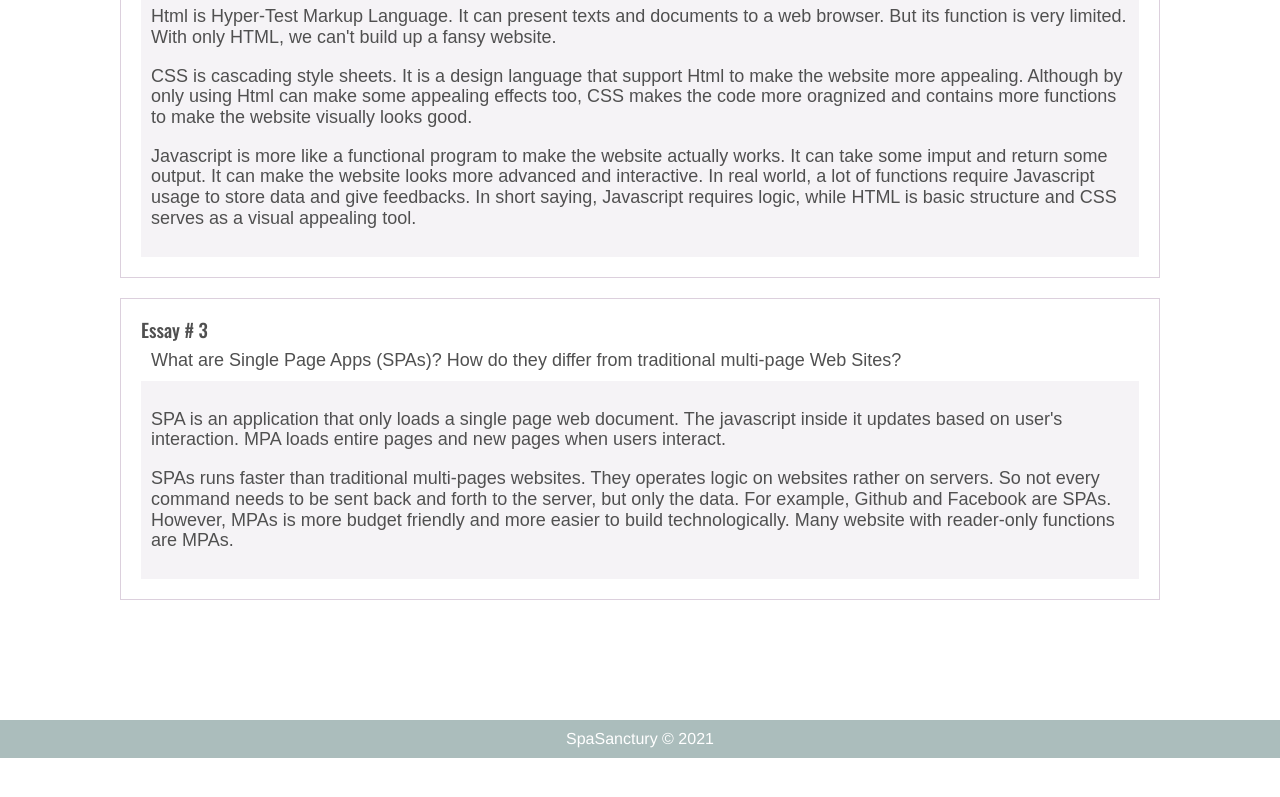
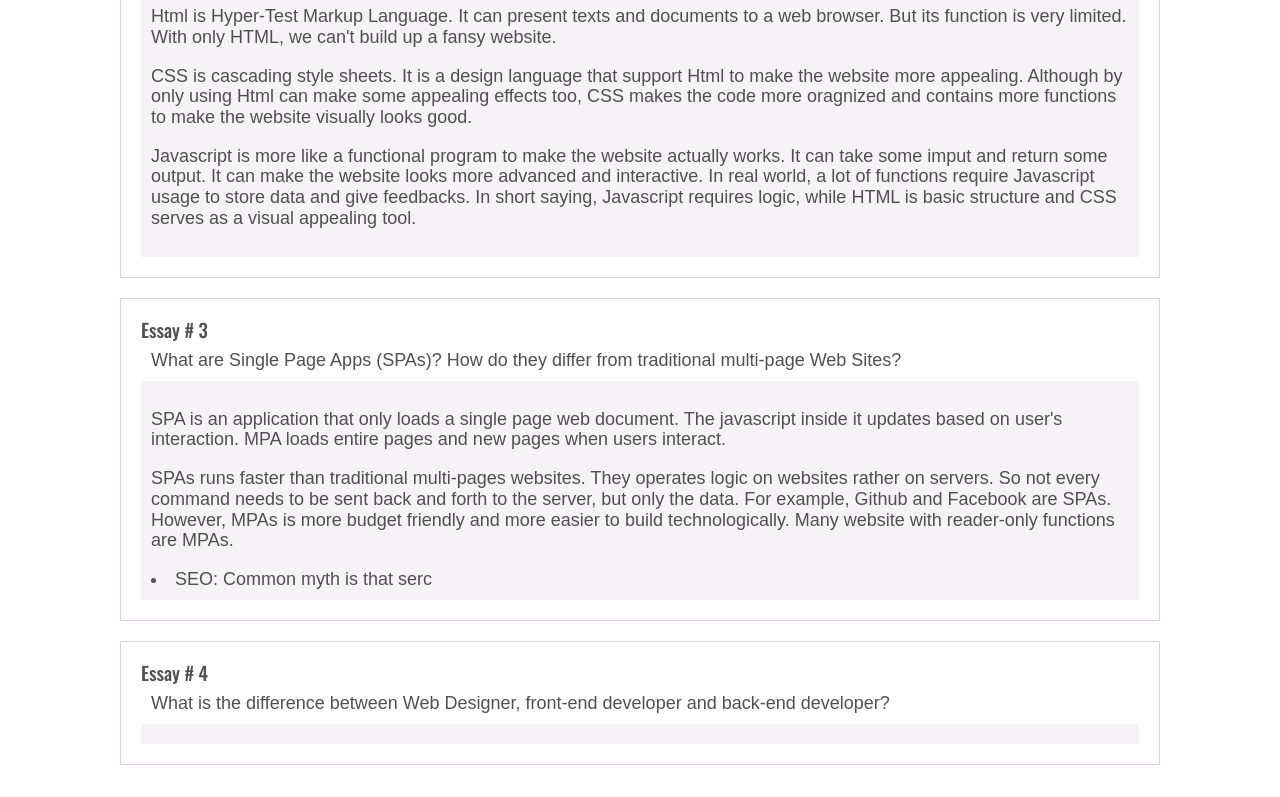
Before and after one commit to lhuan101/ucla-web1-summer21, a React (Create React App) app: page /Homework in a window 1280 px wide. Shown: the part 1770-2567 px from the top of the page. Before the commit the page ends 2528 px from the top, so only its background shows below. Built offline with nearby package versions, Linux system fonts and the light colour scheme.

Commit message:
Added foundation for Router and SPA

```diff
--- a/src/React/App.jsx
+++ b/src/React/App.jsx
@@ -1,4 +1,5 @@
 import React from 'react';
+import { BrowserRouter } from 'react-router-dom';
 import Header from './Layout/Header.jsx';
 import Nav from './Layout/Nav.jsx';
 import Main from './Layout/Main.jsx';
@@ -7,12 +8,12 @@
 const App = () => {
     return (
 
-        <div>
+        <BrowserRouter>
            <Header />
            <Nav />
            <Main />
            <Footer />
-        </div>
+        </BrowserRouter>
     );
 }
 
--- a/src/React/Homework/Homework.jsx
+++ b/src/React/Homework/Homework.jsx
@@ -1,8 +1,11 @@
 import React from 'react';
 import Essay from './Essay.jsx';
+import SunAndMoon from '../SunAndMoon/SunAndMoon.jsx';
+
 const Homework = () => {
 return (
     <div>
+        <SunAndMoon />
         <br></br>
         <br></br>
         <h1>HOMEWORK</h1>
@@ -33,6 +36,14 @@
         >
            <p>SPA is an application that only loads a single page web document. The javascript inside it updates based on user's interaction. MPA loads entire pages and new pages when users interact. </p>
            <p>SPAs runs faster than traditional multi-pages websites. They operates logic on websites rather on servers. So not every command needs to be sent back and forth to the server, but only the data. For example, Github and Facebook are SPAs. However, MPAs is more budget friendly and more easier to build technologically. Many website with reader-only functions are MPAs. </p>
+            <li>SEO: Common myth is that serc</li>
+        </Essay>
+        <Essay
+        number = {4}
+         question= 'What is the difference between Web Designer, front-end developer and back-end developer?'
+        >
+
+
 
         </Essay>
     </div>
--- a/src/React/Layout/Main.jsx
+++ b/src/React/Layout/Main.jsx
@@ -1,13 +1,31 @@
 import React from 'react';
 import styled from 'styled-components';
-import SunAndMoon from '../SunAndMoon/SunAndMoon.jsx';
+import { Switch, Route } from 'react-router-dom';
+
+
 import Homework from '../Homework/Homework.jsx';
 
 const Main = () => {
     return <MainStyled>
         <h1>Main</h1>
-        <SunAndMoon />
-        <Homework />
+        <Switch>
+            <Route path='/services'>
+                SERVICES
+             </Route>
+             <Route path='/contact'>
+                CONTACT
+            </Route>
+            <Route path='/login'>
+                LOGIN
+            </Route>
+            <Route path='/Homework'>
+                <Homework />
+            </Route>
+            <Route path='/' exact>
+                WELCOME
+            </Route>
+        </Switch>
+
 
 
 
```
